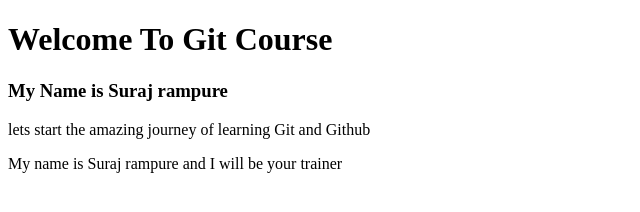
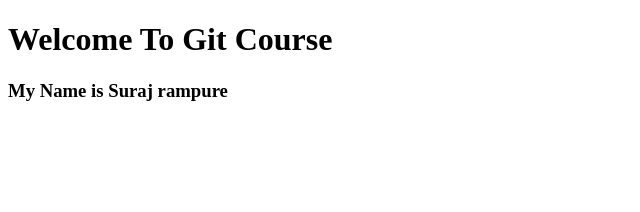
Before and after one commit to Suraj-Rampure/firstgitrepository, a plain HTML site: page Contactus.html in a window 1280 px wide. Shown: the whole page, without its empty margins (0-640 px from the left). Drawn offline with Linux system fonts and the light colour scheme.

Commit message:
new commit

```diff
--- a/Contactus.html
+++ b/Contactus.html
@@ -4,7 +4,6 @@
 <h1>Welcome To Git Course</h1>
 
 <h3>My Name is Suraj rampure</h3>
-<p>lets start the amazing journey of learning Git and Github</p>
-<p>My name is Suraj rampure and I will be your trainer</p>
+
 </body>
 </html>
```
